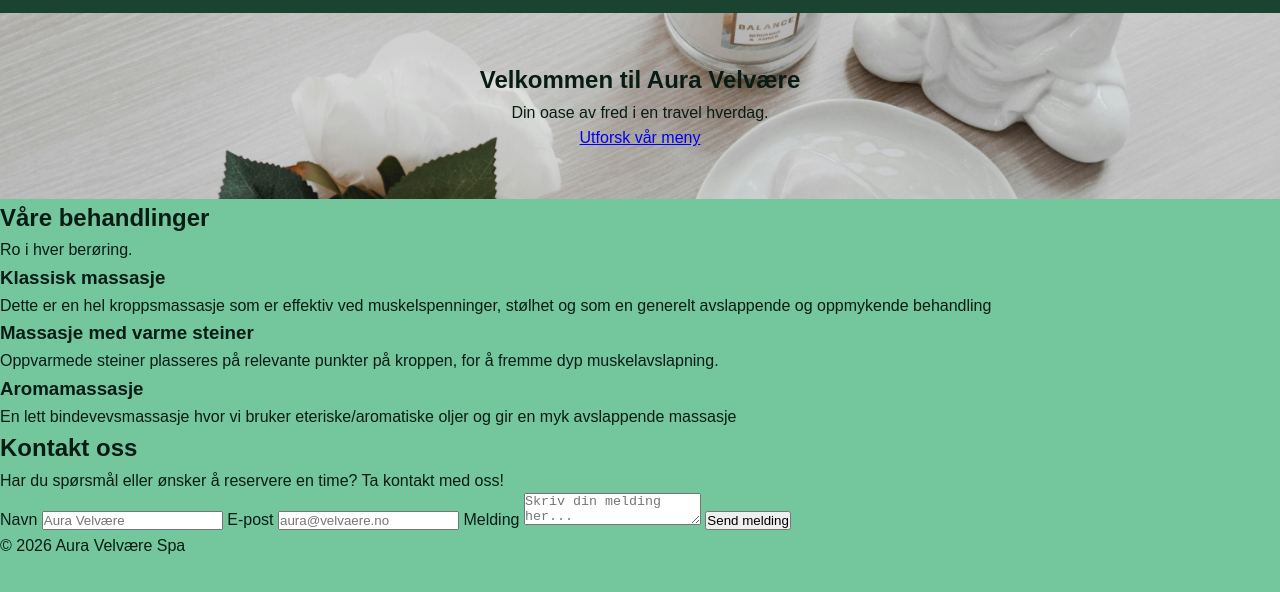
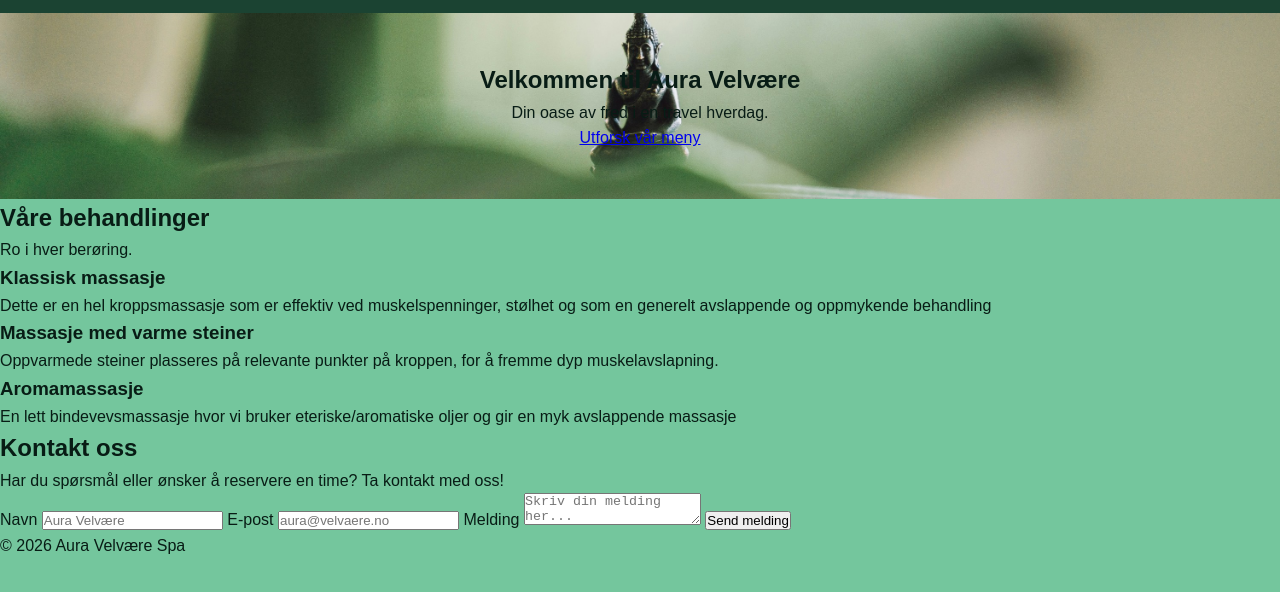
Before and after one commit to Semuraii/CSS-advanced-pseudo, a plain HTML site: page index.html in a window 1280 px wide. Shown: the part 70-662 px from the top of the page. Drawn offline with Linux system fonts and the light colour scheme.

Commit message:
image changed

```diff
--- a/style.css
+++ b/style.css
@@ -79,7 +79,7 @@ nav li:first-child a {
 }
 
 .hero {
-    background: url(images/buddah.jpg) center/cover no-repeat;
+    background: url(images/buddah2.jpg) center/cover no-repeat;
     text-align: center;
     padding: var(--spacing-lg) var(--spacing-md);
 }
```
Also changed, not shown: images/buddah2.jpg (added).
